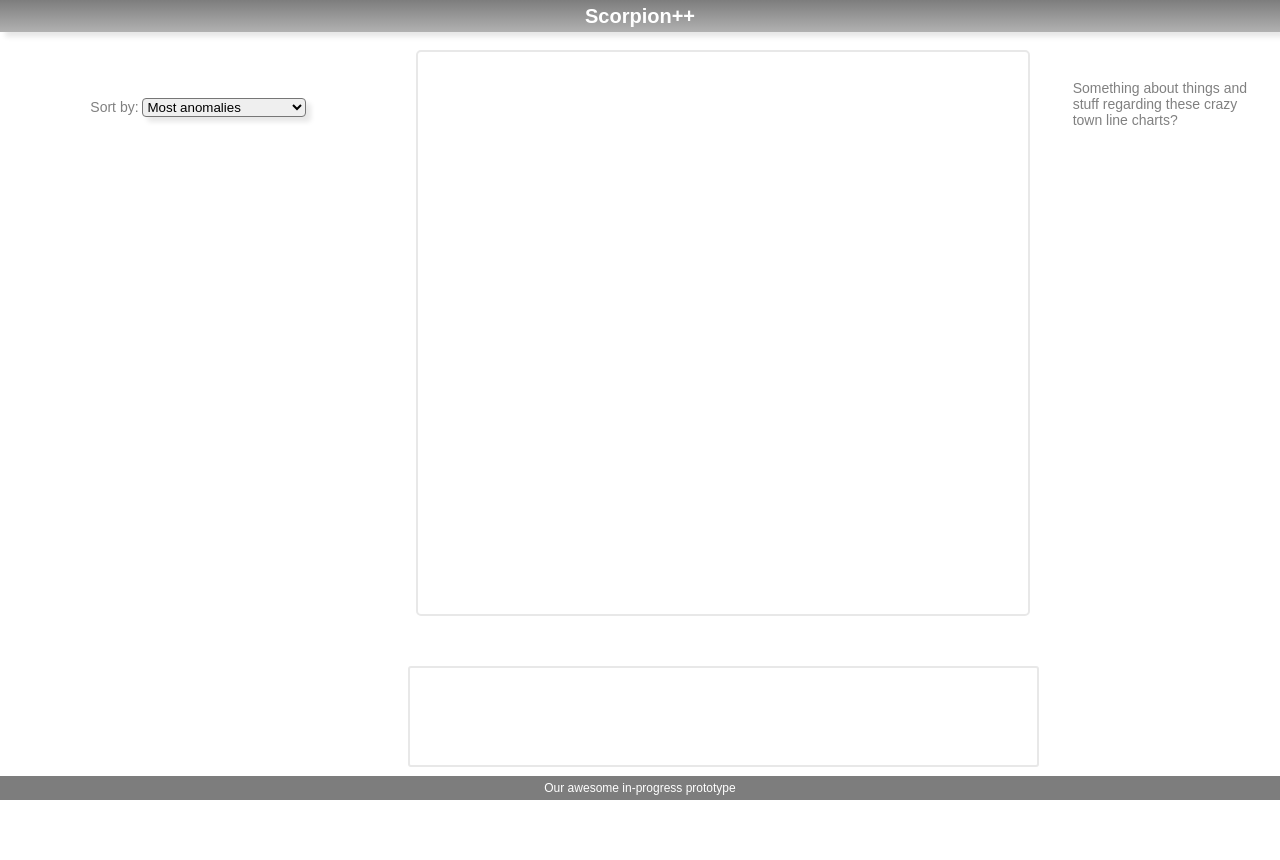
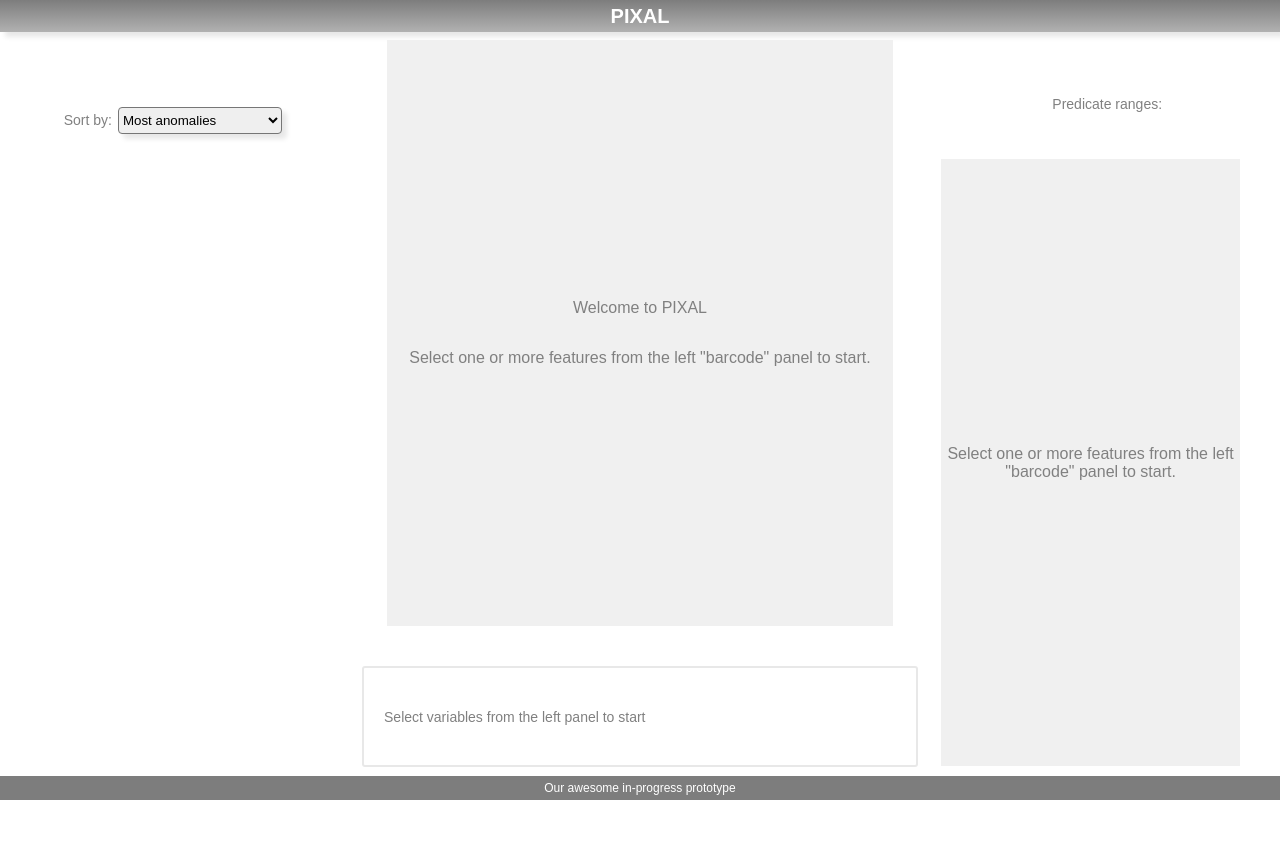
Before and after one commit to bmontambault/predicate_search_vis, a Flask app: page / in a window 1280 px wide. Before the commit the page ends 800 px from the top, so only its background shows below. Run offline with Flask 2, Linux system fonts and the light colour scheme; data that the repository does not hold is empty; parts of the project's set-up code (start-up, migrations or seed data) failed here and were passed over; some libraries are stand-ins or nearby versions.

Commit message:
working on barcode functionality

```diff
--- a/static/css/scorpion.css
+++ b/static/css/scorpion.css
@@ -60,7 +79,7 @@ footer {
 	align-items: center;
 	align-content: center;
 	height: 99%;
-	width: 31%;
+	width: 27%;
 }
 
 #control-container {
@@ -68,18 +87,24 @@ footer {
 	flex-direction: column;
 	align-items: center;
 	justify-content: space-around;
-	height: 10%;
+	height: 12%;
 	width: 100%;
 	padding-bottom: 10px;
 	padding-top: 10px;
 }
 
-#select {
+#selects {
 	display: flex;
 	flex-direction: row;
-	justify-content: space-between;
-	align-items: flex-start;
+	justify-content: center;
+	align-items: center;
 	align-self: flex-start;
+	height: 27px;
+	width: 100%;
+}
+
+#selects label {
+	padding-right: 6px;
 }
 
 #sorts {
@@ -100,9 +125,8 @@ footer {
 }
 
 #bars {
-	align-self: right;
-	height: 86%;
-	width: 100%;
+	height: 83%;
+	width: 99%;
 	overflow-x: hidden;
 	overflow-y: auto;
 }
@@ -112,7 +136,7 @@ footer {
 	flex-direction: column;
 	align-items: center;
 	height: 99%;
-	width: 50%;
+	width: 44%;
 	justify-content: flex-start;
 }
 
@@ -177,7 +201,7 @@ footer {
 	align-items: center;
 	justify-content: center;
 	height: 100%;
-	width: 18%;
+	width: 27%;
 }
 
 
@@ -251,3 +283,16 @@ footer {
 	background-color: rgba(125, 125, 125, .7);
 	color:white;
 }
+
+#welcome {
+	display: flex;
+	flex-direction: column;
+	justify-content: center;
+	align-content: center;
+	width: 90%;
+	height: 99%;
+	background-color: #f0f0f0;
+	font-size: 16px;
+	color: gray;
+	text-align: center;
+}
--- a/static/js/bars.js
+++ b/static/js/bars.js
@@ -1,6 +1,7 @@
+// bars.js
+// -------------------------------------------------------
 
-// console.log("Generating the barcode charts...");
-
+// api call to get barcode data
 function get_barcode_data(index, targets){
 
     return $.ajax({
@@ -16,21 +17,27 @@ function get_barcode_data(index, targets){
     });
 }
 
+var div = d3.select("body").append("div")
+    .attr("class", "tooltip")
+    .style("opacity", 0);
+
+// set dimensions of the barcode vis
 var barcodeWidth = $("#bars").width()-40;
 var barsheight = $("#bars").height()-10;
 var barcodeHeight = 32;
-console.log(barcodeWidth);
+
+// set visual domain of the x axis of the barcode charts
 var x = d3.scaleLinear()
-		.range([0, barcodeWidth])
+		.range([1, barcodeWidth-5])
 
-// this function color the little bar marks based on the
-// values of the slider
-
+// get data from api and build a chart with it
 get_barcode_data([1, 2, 3, 4, 5], "radius_mean,perimeter_mean").then(function(res) {
 
+	// process the data, create a map for better handling
 	var ks = [];
 	var vals = [];
 	var dict = {};
+	// var feats = d3.map();
 
 	var datamap = d3.map(res);
 
@@ -54,12 +61,12 @@ get_barcode_data([1, 2, 3, 4, 5], "radius_mean,perimeter_mean").then(function(re
 		}
 	}
 
-// This part just sets up the slider, no need to mess with this I don't think
+	// This part just sets up the slider UI with the slider package (included)
 	var stdSlider = document.getElementById('controls');
 	var ninefive = Math.floor(0.95*(mmax));
 
 	noUiSlider.create(stdSlider, {
-	start: [0, ninefive],
+		start: [ninefive],
 		connect: false,
 		tooltips: true,
 		range: {
@@ -71,51 +78,72 @@ noUiSlider.create(stdSlider, {
 		})
 	});
 
+// function to color the marks based on the slider values
 function colorUp(d) {
-	var values = stdSlider.noUiSlider.get();
-	var left = values[0];
-	var right = values[1];
-		if (((d) <=left) || ((d)>=right)) {
+	var value = stdSlider.noUiSlider.get();
+		if ((d)>=value) {
 			return "orange";
 		} else {
 			return "gray";
 		}
 }
 
-	// Add an svg for each element
+	// Add an svg for each feature
 	var svgs = d3.select("#bars")
 				.selectAll("svg")
 					.data(vals)
 
 		svgs.enter()
 			.append("svg")
-				.attr("id", "barcode")
-				.attr("class", "bsvgs")
+				.attr("id", function(d, i) {
+					return i;
+				})
+				.attr("class", "barcode")
 				.attr("width", barcodeWidth)
 				.attr("height", barcodeHeight)
 				.style("background-color", "#e8e8e8")
 				.attr("transform", "translate(17, 0)")
+				.on("mouseover", function(d) {
+					div.transition()
+		                .duration(300)
+		                .style("opacity", 1);
+		            div.html("<b>Feature: </b>" + ks[this.id] + "<br>" + "<b>Anomalies: </b>")
+		                .style("left", (d3.event.pageX + 10) + "px")
+		                .style("top", (d3.event.pageY - 28) + "px");
+				})
+				.on("mouseout", function() {
+					div.transition()
+		                .duration(500)
+		                .style("opacity", 0);
+				})
+				.on("click", function() {
 
+					if (d3.select(this).classed("clicked")) {
+						d3.select(this).classed("clicked", false);
+					} else {
+						d3.select(this).classed("clicked", true);
+					}
+				})
 
+		// if the features get updated but I don't think they will...
 		svgs.exit().remove();
 
-	//Add little barcode marks per respective svg
-	var blips = d3.selectAll("#barcode").selectAll("rect")
+	//Add little barcode marks per respective feaure svg
+	var marks = d3.selectAll(".barcode").selectAll("rect")
 				.data(function(d) {
 					var vz = d3.map(d);
 					var vzs = vz.values();
 					return vzs;
 				})
 
-		x.domain([0, mmax]);
-		console.log(x(83));
+		x.domain([0, mmax+1]);
 
-		blips.enter()
+		marks.enter()
 			.append("rect")
 				.attr("id", function(d, i) {
 					return i;
 				})
-				.attr("class", "bloop")
+				.attr("class", "mark")
 				.attr("width", "3px")
 				.attr("height", barcodeHeight)
 				.attr("x", function(d) {
@@ -124,19 +152,16 @@ function colorUp(d) {
 				.style("stroke-width", "1px")
 				.style("stroke", "#ededed")
 				.style("fill", function(d) { // fill based on slider vals
-					var values = stdSlider.noUiSlider.get();
-					left = values[0];
-					right = values[1];
-					if (((d) <=left) || ((d)>=right)) {
+					var value = stdSlider.noUiSlider.get();
+					if (d>=value) {
 						return "orange";
 					} else {
 						return "#969696";
 					}
 				})
 				.on("mouseover", function(d) {
-					console.log(d);
 					var currid = this.id;
-					d3.selectAll(".bloop").style("fill", function(d) {
+					d3.selectAll(".mark").style("fill", function(d) {
 						if (this.id == currid) {
 							return "blue";
 						} else {
@@ -145,7 +170,7 @@ function colorUp(d) {
 					});
 				})
 				.on("mouseout", function() {
-					d3.selectAll(".bloop").style("fill", function(d) {
+					d3.selectAll(".mark").style("fill", function(d) {
 						return colorUp(d);
 					});
 					d3.selectAll(".unselected").style("fill", "gray");
@@ -154,7 +179,7 @@ function colorUp(d) {
 				.on("click", function() {
 					var currid = this.id;
 					// interaction for isolating the connected marks
-					d3.selectAll(".bloop").style("fill", function(d) {
+					d3.selectAll(".mark").style("fill", function(d) {
 						if (this.id == currid) {
 							if(colorUp(d) == "orange") {
 								return "orange";
@@ -179,28 +204,29 @@ function colorUp(d) {
 
 			})
 
+	var backwards = d3.scaleLinear()
+					.domain([0, barcodeWidth])
+					.range([0, 100])
+	function recolor() {
+		d3.selectAll(".mark").style("fill", function() {
+			var lilval = (Math.floor(backwards(this.x.baseVal.value)));
+			return colorUp(lilval);
+	})
+};
+
+	stdSlider.noUiSlider.on('change', recolor);
+
 });
 
-// makeBars(data);
 
 // reverse domain function for recoloring bar marks based on slider values
-// var backwards = d3.scaleLinear()
-// 					.domain([0, barcodeWidth])
-// 					.range([0, 100])
+
 
 // recolor function for barcode marks when the slider moves
-// function recolor() {
-// 	d3.selectAll(".bloop").style("fill", function() {
-// 		var values = stdSlider.noUiSlider.get();
-// 		left = values[0];
-// 		right = values[1];
-// 		var lilval = (Math.floor(backwards(this.x.baseVal.value)));
-// 		return colorUp(lilval);
-// 	})
-// };
 
 
-// stdSlider.noUiSlider.on('change', recolor);
+
+
 
 // eventually will be functionality for the drop down control above the barcode charts
 // leave this along for now I guess
--- a/static/js/tabs.js
+++ b/static/js/tabs.js
@@ -4,26 +4,30 @@
 
 console.log("Building predicate tabs...");
 
-// function showTab(id, elem, color) {
+function showTab(id, elem, color) {
 
-// 	var i, tabcontent, tablinks;
+	console.log("getting called?");
+	var i, tabcontent, tablinks;
 
-// 	tabcontent = document.getElementsByClassName("content");
-// 	for (i = 0; i < tabcontent.length; i++) {
-// 		tabcontent[i].style.display = "none";
-// 	}
+	tabcontent = document.getElementsByClassName("content");
+	for (i = 0; i < tabcontent.length; i++) {
+		tabcontent[i].style.display = "none";
+	}
 
-// 	tablinks = tabcontent = document.getElementsByClassName("tablink");
-// 		for (i = 0; i < tablinks.length; i++) {
-// 		tablinks[i].style.backgroundColor = "#e8e8e8";
-// 	}
+	tablinks = tabcontent = document.getElementsByClassName("tablink");
+		for (i = 0; i < tablinks.length; i++) {
+		tablinks[i].style.backgroundColor = "#e8e8e8";
+	}
 
-// 	document.getElementById(id).style.display = "flex";
-// 	elem.style.backgroundColor = color;
+	document.getElementById(id).style.display = "flex";
+	elem.style.backgroundColor = color;
 
+}
+
+// function firsttab() {
+// 	console.log("here we go");
+// 	$("#defaultOpen").style("display", "flex");
 // }
-
-
 
 function get_preds(index, targets){
 
@@ -49,7 +53,7 @@ get_preds([1, 2, 3, 4, 5], "radius_mean,perimeter_mean").then(function(res) {
 	var fstbtn = $("<button id = 'defaultOpen' class='tablink'></button>").text("Predicate " + 1);
 	$(".tabs").append(fstbtn);
 
-	var fstexplain = $("<div id = '1' class = 'content'></div> style='display:flex'").html(first.keys() + " " + first.values());
+	var fstexplain = $("<div id = '1' class = 'content'></div>").html(first.keys() + " " + first.values());
 	$(".explain").append(fstexplain);
 
 	for (var i = 1; i < vals.length; i++) {
@@ -58,11 +62,18 @@ get_preds([1, 2, 3, 4, 5], "radius_mean,perimeter_mean").then(function(res) {
 		var btn = $("<button class='tablink'></button>").text("Predicate " + num);
 		$(".tabs").append(btn);
 
+		var nextexplain = $("<div id = '"+ num + " class = 'content'></div>").html(next.keys() + " " + next.values());
+		$(".explain").append(nextexplain);
 	}
-
 });
 
 
-// $(document).ready(function() {
-// 	document.getElementById("defaultOpen").delay(2000).click();
-// });
+$(document).ready(function() {
+
+	$(".tablink").on("click", function() {
+		console.log("hello?");
+		var thisid = this.id;
+		showTab(thisid, this, "white");
+	})
+
+})
--- a/templates/index.html
+++ b/templates/index.html
@@ -2,7 +2,7 @@
 <html lang="en-US">
 <html>
 <head>
-	<title>Scorpion++ Demo</title>
+	<title>PIXAL Demo</title>
 	<meta charset="UTF-8">
 	<meta name="viewport" content="width=device-width, initial-scale=1">
 	<link rel="shortcut icon" href="#">
@@ -21,7 +21,7 @@
 		<!-- The very tippy top header portion with the title -->
 		<header>
 			<nav></nav>
-			<h2>Scorpion++<h2>
+			<h2>PIXAL<h2>
 			<nav></nav>
 		</header>
 		<main>
@@ -51,10 +51,16 @@
 			<div class = "middle">
 
 				<!-- The whole scatter plot -->
-				<div id = "scatter"></div>
+				<div id = "scatter">
+					<div id= "welcome">
+						<p>Welcome to PIXAL</p>
+						<p>Select one or more features from the left "barcode" panel to start.</p>
+					</div>
+				</div>
 
 			<!-- 	These are the little tab guys themselves -->
 				<div class = "tabs">
+
 <!-- 					<button class = "tablink" onclick="showTab('one', this, 'white')" id="defaultOpen">Recipe 1</button>
 					<button class = "tablink" onclick="showTab('two', this, 'white')">Recipe 2</button>
 					<button class = "tablink" onclick="showTab('three', this, 'white')">Recipe 3</button>
@@ -63,6 +69,7 @@
 
 				<!-- Div below the tabs themselves. Content changes dynamically via tabs.js -->
 				<div class = "explain">
+					<p style="padding-left: 20px;">Select variables from the left panel to start</p>
 <!-- 					<div id = "one" class="content">Bacon ipsum dolor</div> -->
 				</div>
 
@@ -71,10 +78,14 @@
 			<!-- The whole right panel -->
 			<div id = "right">
 				<!-- Place holder -->
-				<div id="right-controls">Something about things and stuff regarding these crazy town line charts?</div>
+				<div id="right-controls">Predicate ranges:</div>
 
 				<!-- The line chart viz's -->
-				<div id = "sml-mpls"></div>
+				<div id = "sml-mpls">
+					<div id="welcome">
+						<p>Select one or more features from the left "barcode" panel to start.</p>
+					</div>
+				</div>
 			</div>
 
 		</main>
@@ -95,7 +106,7 @@
 <!-- These are the js files that hold the d3 for the viz's themselves. There's one per
 line.js = the line charts on the right panel -->
 <script type="text/javascript" src="../static/js/bars.js"></script>
-<script type="text/javascript" src="../static/js/scatter.js"></script>
+<!-- <script type="text/javascript" src="../static/js/scatter.js"></script>
 <script type="text/javascript" src="../static/js/lines.js"></script>
 <script type="text/javascript" src="../static/js/button.js"></script>
-<script type="text/javascript" src="../static/js/tabs.js"></script>
+<script type="text/javascript" src="../static/js/tabs.js"></script> -->
```
Also changed, not shown: other parts of static/css/scorpion.css (+31 -4 lines). Lines whose indentation alone changed are shown as unchanged.
